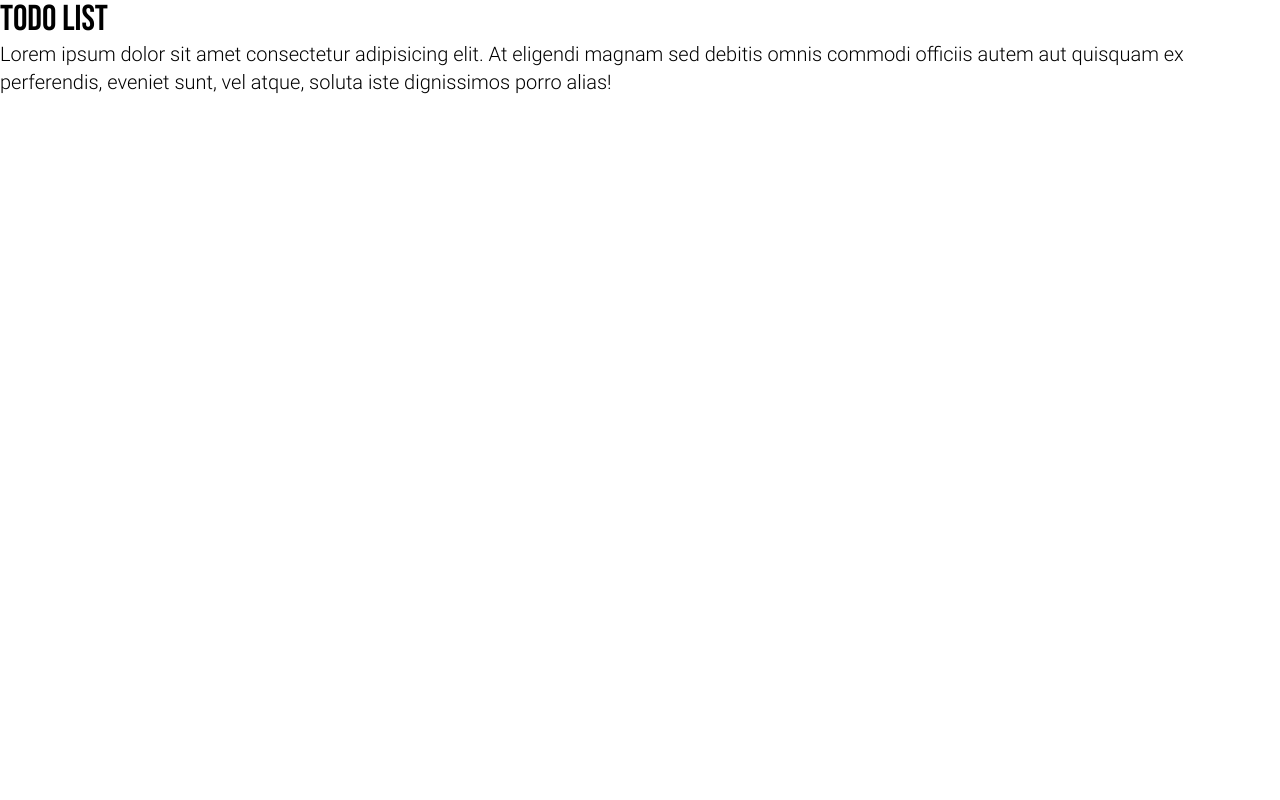
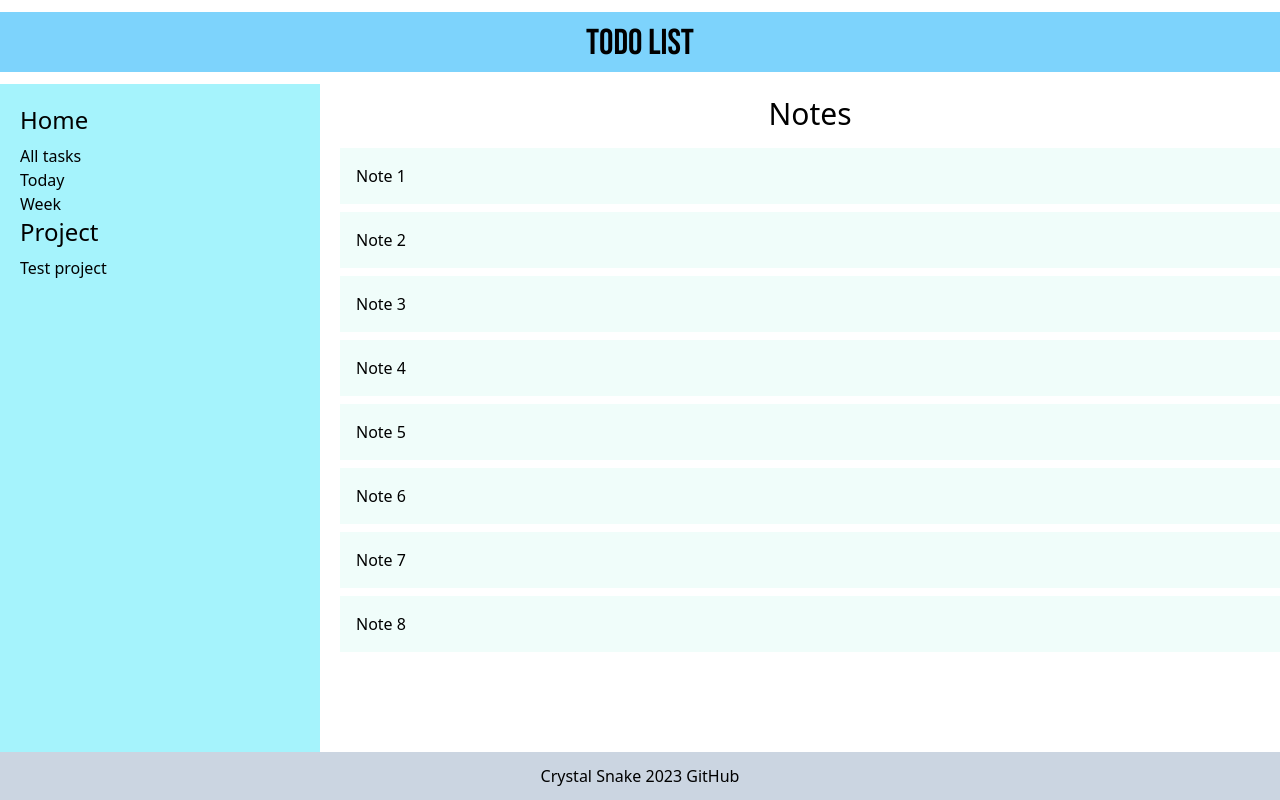
Before and after one commit to CrystalSnake/odin-todo-list, a website built with webpack: page dist/index.html in a window 1280 px wide. Built offline with nearby package versions, Linux system fonts and the light colour scheme.

Commit message:
Add the template styles for app with tailwind

```diff
--- a/src/index.js
+++ b/src/index.js
@@ -1,12 +1 @@
 import './style.css';
-
-const testHead = document.createElement('h1');
-testHead.classList.add('text-4xl', 'font-logo');
-testHead.textContent = 'Todo List';
-document.body.appendChild(testHead);
-
-const testPara = document.createElement('p');
-testPara.classList.add('text-xl', 'font-display');
-testPara.textContent =
-  'Lorem ipsum dolor sit amet consectetur adipisicing elit. At eligendi magnam sed debitis omnis commodi officiis autem aut quisquam ex perferendis, eveniet sunt, vel atque, soluta iste dignissimos porro alias!';
-document.body.appendChild(testPara);
--- a/src/style.css
+++ b/src/style.css
@@ -10,12 +10,3 @@
   font-family: 'Bebas';
   src: url('./BebasNeue-Regular.ttf');
 }
-
-html {
-  font-family: 'Roboto', sans-serif;
-}
-
-.logo {
-  font-family: 'Bebas', sans-serif;
-  font-size: 40px;
-}
```
Also changed, not shown: dist/index.html.
